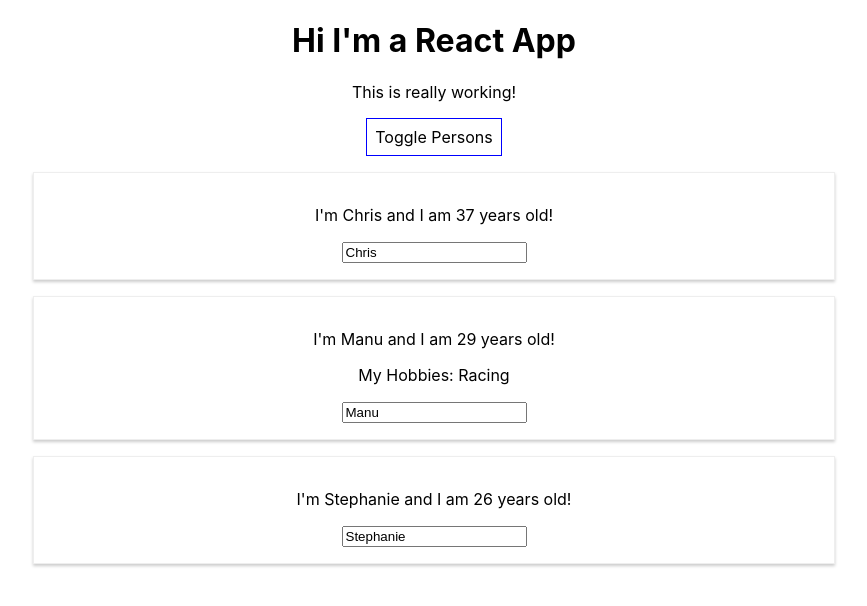
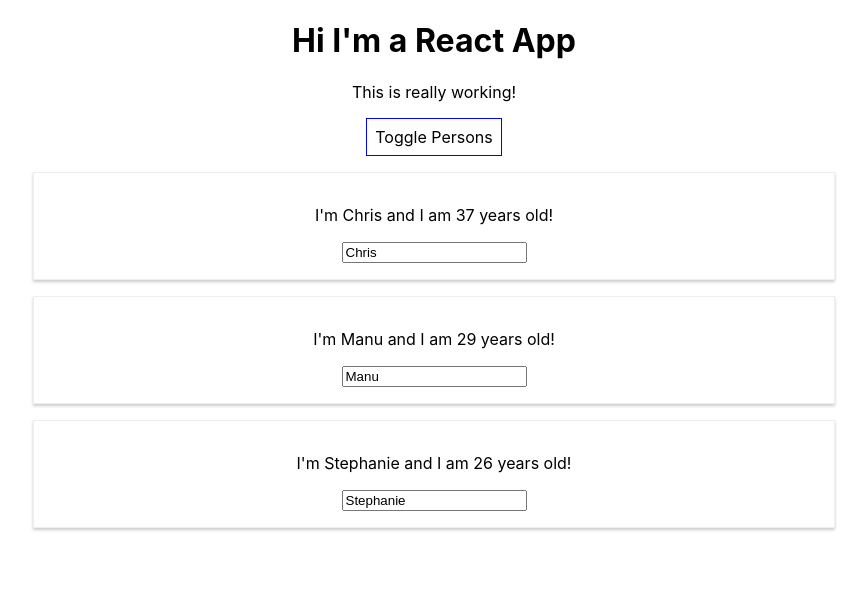
Before and after one commit to yaostyle/react-complete-guide, a React (Create React App) app: page / in a window 1280 px wide. Both pictures are taken after a click on the button "Toggle Persons". Shown: the top 606 px of the page, without its empty margins (206-1073 px from the left). Built offline with nearby package versions, Linux system fonts and the light colour scheme.

Commit message:
Update list and its state immutably.

```diff
--- a/src/App.js
+++ b/src/App.js
@@ -5,34 +5,38 @@
 class App extends Component {
   state = {
     persons: [
-      { name: 'Chris', age: 37 },
-      { name: 'Manu', age: 29 },
-      { name: 'Stephanie', age: 26 }
+      { id: '1', name: 'Chris', age: 37 },
+      { id: '2', name: 'Manu', age: 29 },
+      { id: '3', name: 'Stephanie', age: 26 }
     ],
     otherState: 'some other value',
     showPersons: false
   }
 
-  switchNameHandler = (newName) => {
-    // console.log('Was clicked!');
-    // DON'T DO THIS: this.state.persons[0].name = "Maximilian";
-    this.setState({
-      persons: [
-        { name: newName, age: 37 },
-        { name: 'Manu', age: 29 },
-        { name: 'Stephanie', age: 27 }
-      ]
-    })
+  nameChangedHandler = (event, id) => {
+    const personIndex = this.state.persons.findIndex(p => {
+      return p.id === id;
+    });
+
+    const person = {
+      ...this.state.persons[personIndex]
+    };
+
+    // const person = Object.assign({}, this.state.persons[personIndex]);
+
+    person.name = event.target.value;
+
+    const persons = [...this.state.persons];
+    persons[personIndex] = person;
+
+    this.setState({ persons: persons });
   }
 
-  nameChangedHandler = (event) => {
-    this.setState({
-      persons: [
-        { name: 'Chris', age: 37 },
-        { name: event.target.value, age: 29 },
-        { name: 'Stephanie', age: 26 }
-      ]
-    })
+  deletePersonHandler = (personIndex) => {
+    // const persons = this.state.persons.slice();
+    const persons = [...this.state.persons];
+    persons.splice(personIndex, 1);
+    this.setState({ persons: persons });
   }
 
   togglePersonsHandler = () => {
@@ -54,17 +58,15 @@
     if (this.state.showPersons) {
       persons = (
         <div>
-          <Person
-            name={this.state.persons[0].name}
-            age={this.state.persons[0].age} />
-          <Person
-            name={this.state.persons[1].name}
-            age={this.state.persons[1].age}
-            click={this.switchNameHandler.bind(this, 'Max!')}
-            changed={this.nameChangedHandler}>My Hobbies: Racing</Person>
-          <Person
-            name={this.state.persons[2].name}
-            age={this.state.persons[2].age} />
+          {this.state.persons.map((person, index) => {
+            return <Person
+              click={() => this.deletePersonHandler(index)}
+              name={person.name}
+              age={person.age}
+              key={person.id}
+              changed={(event) => this.nameChangedHandler(event, person.id)} />
+          })}
+
         </div>
       );
     }
```
